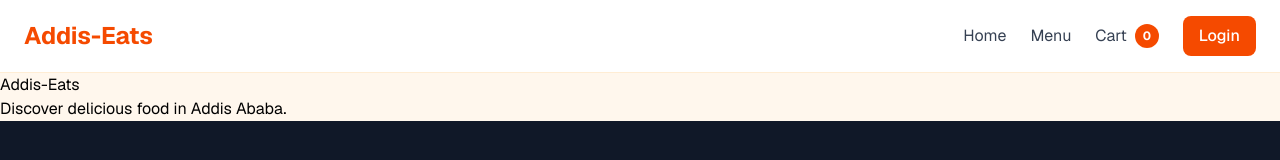
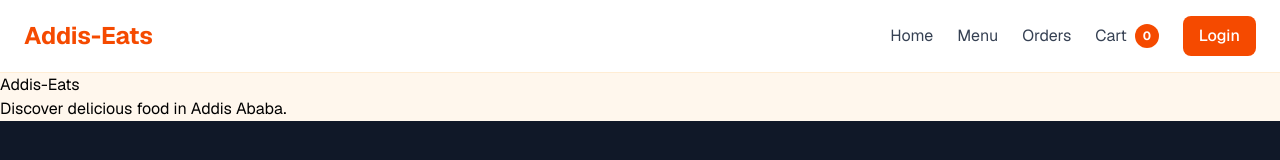
Before and after one commit to MohammedAli-1/IBT-Mern-stack, a Next.js app in the folder module-03-react-nextjs/days/mini-projects/addis-eats/: page / in a window 1280 px wide. Shown: the top 160 px of the page. Built offline with nearby package versions, Linux system fonts and the light colour scheme; no server answers.

Commit message:
add Orders link to navbar

```diff
--- a/module-03-react-nextjs/days/mini-projects/addis-eats/app/components/Navbar.jsx
+++ b/module-03-react-nextjs/days/mini-projects/addis-eats/app/components/Navbar.jsx
@@ -22,6 +22,10 @@ export default function Navbar({ role }) {
 
           <Link href="/menu" className="text-gray-700 transition hover:text-orange-600">
             Menu
+          </Link>
+
+          <Link href="/orders" className="text-gray-700 transition hover:text-orange-600">
+            Orders
           </Link>
 
           {/* Staff-only dashboard link */}
```
